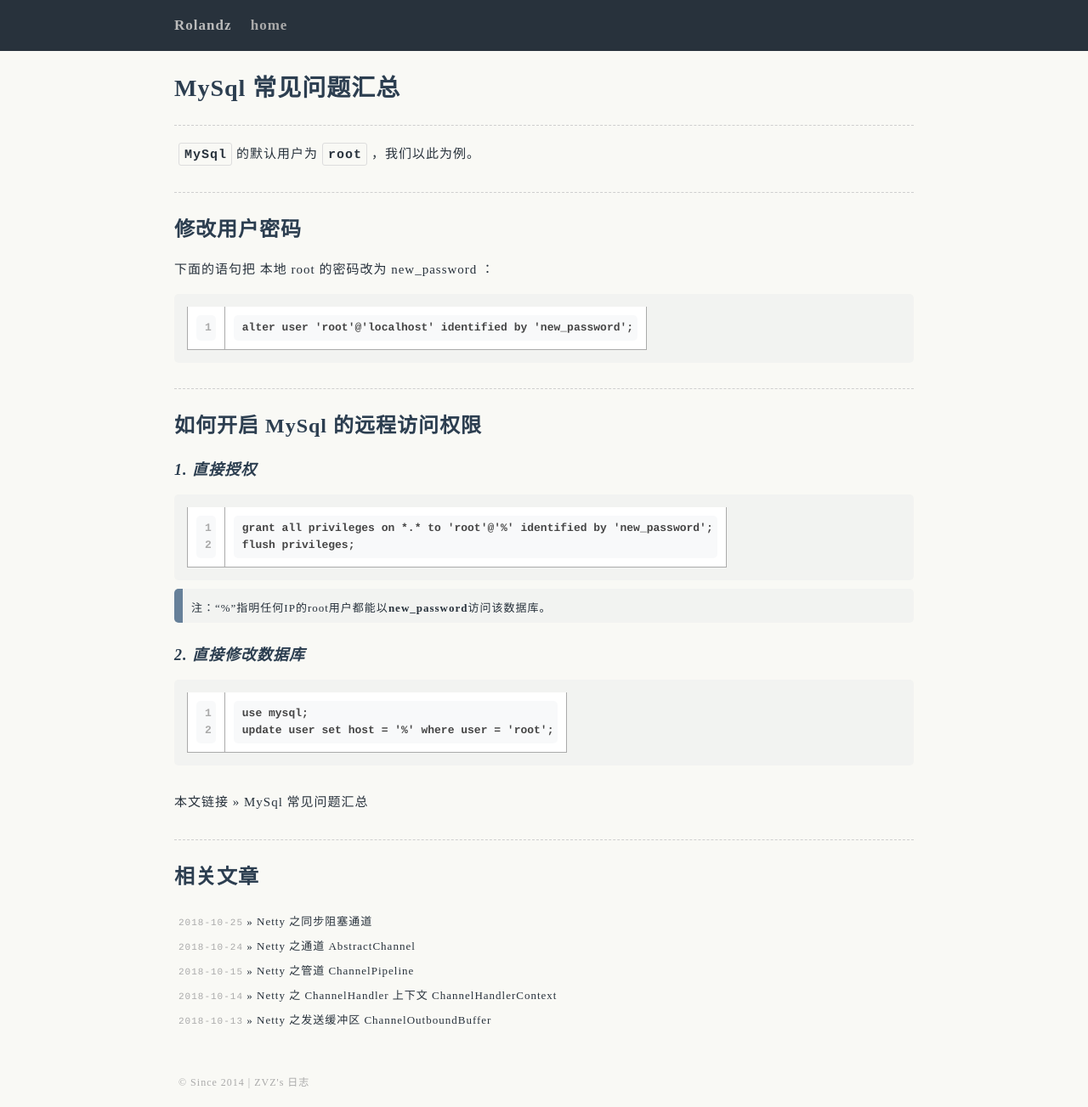
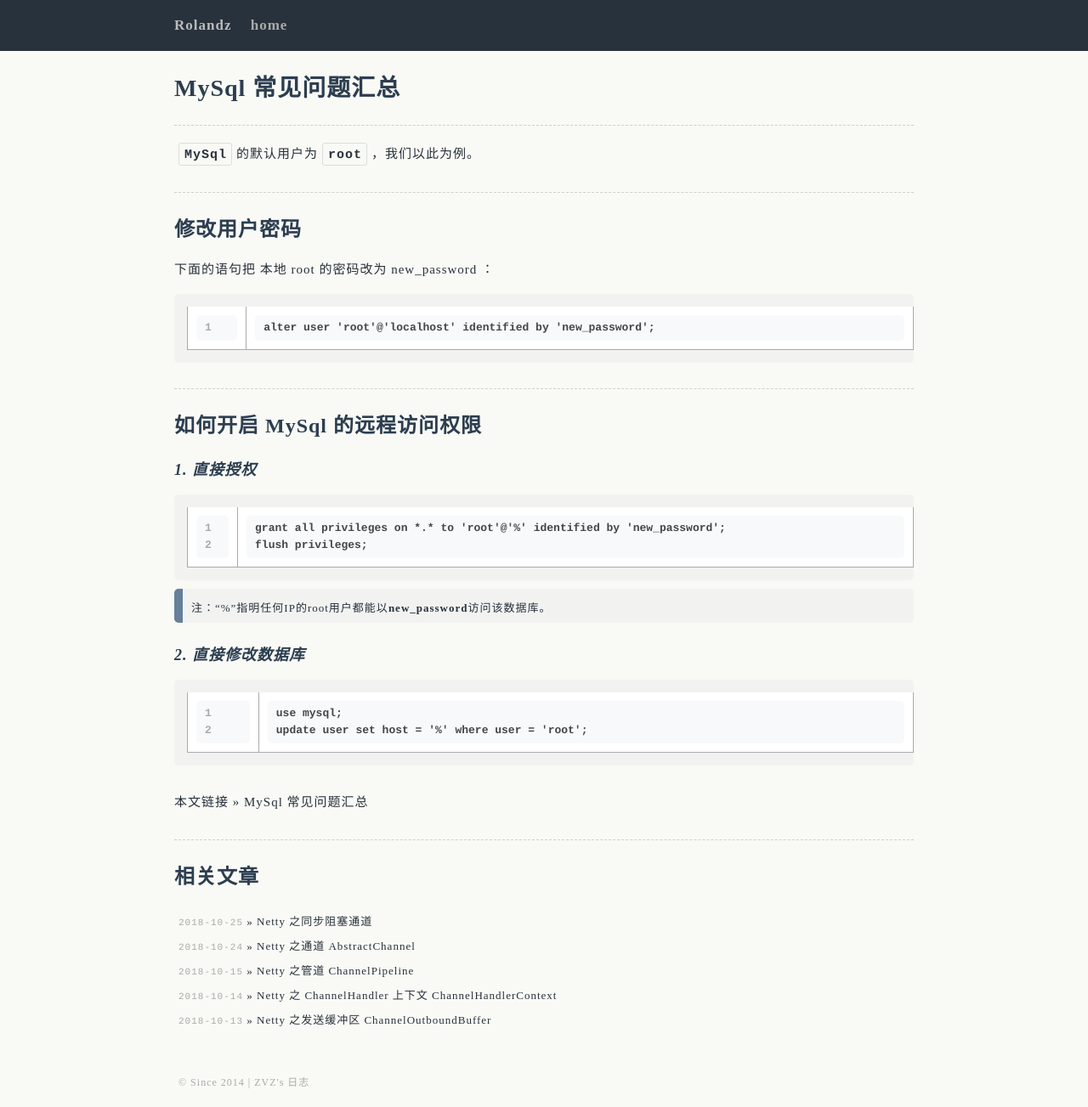
Before and after one commit to uxgnoz/uxgnoz.github.com, a Jekyll site: the page built from _posts/2014-07-31-mysql-faq.md, in a window 1280 px wide. Shown: the whole page at 85% size. Built offline with Jekyll 4.4.1, drawn with Linux system fonts in a browser that asks for light colours; comment, search, counter and statistics services are not loaded.

Commit message:
css/screen.css

```diff
--- a/css/screen.css
+++ b/css/screen.css
@@ -258,6 +258,43 @@ ol, ul {
   background-color: #333;
 }
 
+
+#post pre table {
+  width: 100%;
+}
+
+#post figure pre {
+  border-radius: 5px;
+  margin: 5px 5px 5px 5px;
+  background-color:rgba(102, 128, 153, 0.0470588);
+  line-height: 20px;
+  font-family: Courier, 'Microsoft Yahei', sans-serif;
+  word-wrap: break-word;
+}
+
+#post figure tbody pre {
+  border-radius: 5px;
+  margin: 5px 5px 5px 5px;
+  background-color:rgba(102, 128, 153, 0.0470588);
+  line-height: 20px;
+  font-family: Courier, 'Microsoft Yahei', sans-serif;
+  word-wrap: break-word;
+}
+
+#post figure tbody pre td {
+  border: 0px;
+
+}
+
+.gutter .gl {
+  padding: 0px;
+}
+
+.lineno {
+  margin: 0px;
+  padding-left: 3px;
+}
+
 #related {
   margin-top: 2em;
 }
```
